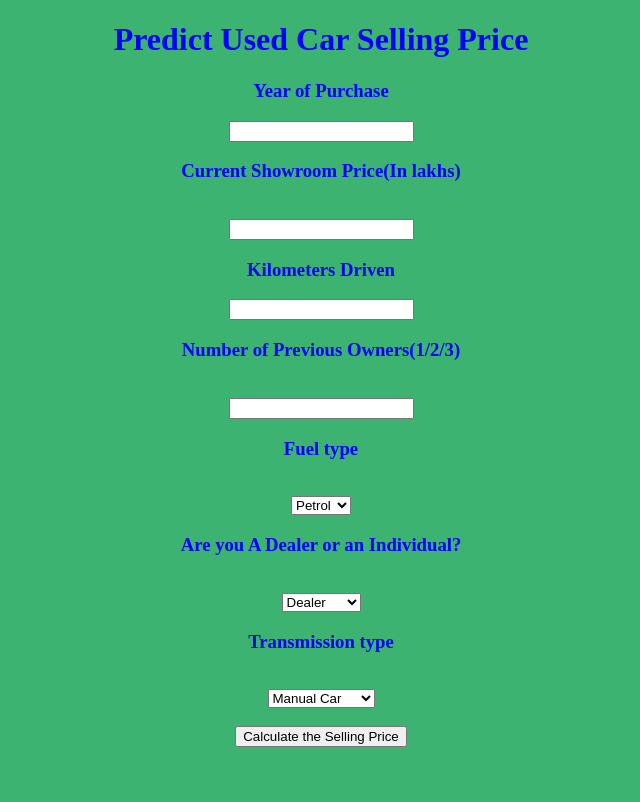
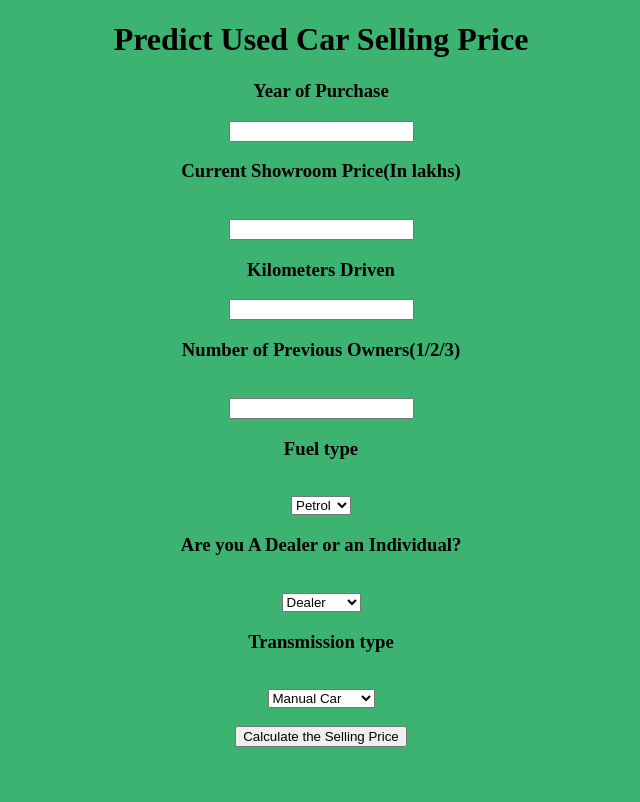
Before and after one commit to saiakhilmaram/Car_Price_Prediction, a Flask app: page / in a window 1280 px wide. Shown: the whole page, without its empty margins (319-959 px from the left). Run offline with Flask 2, Linux system fonts and the light colour scheme; parts of the project's set-up code (start-up, migrations or seed data) failed here and were passed over.

Commit message:
Update index.html

```diff
--- a/templates/index.html
+++ b/templates/index.html
@@ -9,7 +9,7 @@
 
 <body>
 
-    <div style="color:blue">
+    <div style="color:black">
         <form action="{{ url_for('predict')}}" method="post">
             <h1>Predict Used Car Selling Price</h1>
             <h3>Year of Purchase</h3>
```
